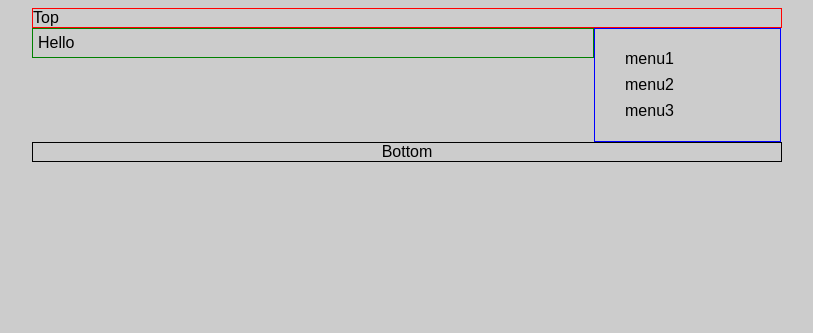
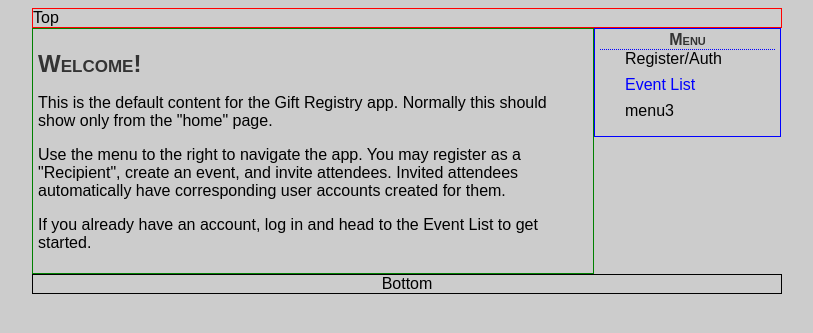
Before and after one commit to memoia/lfo-giftreg, a Django app: template templates/gr/main.html in a window 1280 px wide. Shown: the top 333 px of the page, without its empty margins (233-1046 px from the left). Run offline with Django 3.2, Linux system fonts and the light colour scheme; the template is opened without the code that fills it, so the values that code supplies are empty.

Commit message:
Budget mod works

```diff
--- a/gr/urls.py
+++ b/gr/urls.py
@@ -17,5 +17,9 @@ urlpatterns = patterns('gr.views',
     (r'^wishlist/(?P<user_id>\d+)/add/$', 'wishlist_edit'),
     (r'^wishlist/(?P<user_id>\d+)/edit/(?P<wishlist_id>\d+)/$', 'wishlist_edit'),
 
+    (r'^attendee/(?P<attendee_id>\d+)/budget/(?P<event_id>\d+)/$', 'attendee_budget_edit'),
+
+    (r'^attendee/(?P<attendee_id>\d+)/gifts/(?P<event_id>\d+)/$', 'attendee_gifts_list'),
+
     #(r'^(?P<pk>\d+)/$', 'ummmm'),
 )
--- a/public/css/default.css
+++ b/public/css/default.css
@@ -37,7 +37,7 @@ body div#content {
 body div#menu_right {
   border: 1px solid blue;
   width: 175px;
-  padding: 5px;
+  padding: 5px 5px 0 5px;
   float: left;
 }
 body div#menu_right ul {
@@ -50,6 +50,16 @@ body div#menu_right ul li {
 body div#menu_right ul li:hover {
   background-color: #c1c1c1;
   cursor: pointer;
+}
+body div#menu_right a {
+  text-decoration: none;
+  color: blue;
+}
+body div#menu_right h1 {
+  font-size: medium;
+  text-align: center;
+  margin: -0.2em 0 -1em 0;
+  border-bottom: 1px dotted blue;
 }
 
 body div#bottom {
--- a/templates/gr/event_view.html
+++ b/templates/gr/event_view.html
@@ -44,7 +44,7 @@
 <div>
 <h2>For attendees...</h2>
 <ol>
-  <li>Specify Budget</li>
+  <li><a href="{% url gr.views.attendee_budget_edit user.id|default:1 event.id %}">Specify Budget</a></li>
   <li>Select Gifts</li>
 </ol>
 </div>
--- a/templates/gr/main.html
+++ b/templates/gr/main.html
@@ -23,13 +23,30 @@
   </div>
 
   <div id="content">
-    {% block content %}Hello{% endblock %}
+    {% block content %}
+    <h1>Welcome!</h1>
+    <p>
+      This is the default content for the Gift Registry app.
+      Normally this should show only from the "home" page.
+    </p>
+    <p>
+      Use the menu to the right to navigate the app.
+      You may register as a "Recipient", create an event,
+      and invite attendees. Invited attendees automatically
+      have corresponding user accounts created for them.
+    </p>
+    <p>
+      If you already have an account, log in and head to
+      the Event List to get started.
+    </p>
+    {% endblock %}
   </div>
 
   <div id="menu_right">
+    <h1>Menu</h1>
     <ul>
-      <li>menu1</li>
-      <li>menu2</li>
+      <li>Register/Auth</li>
+      <li><a href="{% url gr.views.event_list %}">Event List</a></li>
       <li>menu3</li>
     </ul>
   </div>
```
Also changed, not shown: gr/forms.py (+9 -0 lines), gr/models.py (+10 -4 lines), gr/views.py (+56 -1 lines), templates/gr/attendee_budget_edit.html (added, +22 -0 lines), private/giftreg.db.
